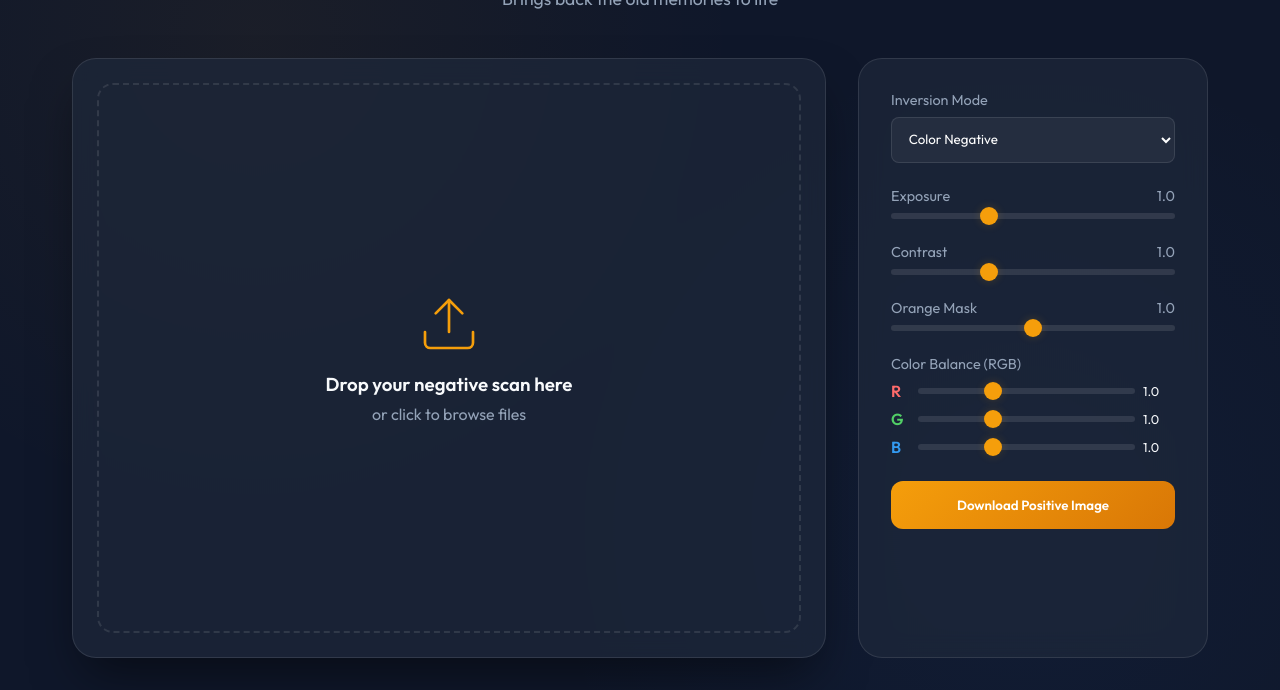
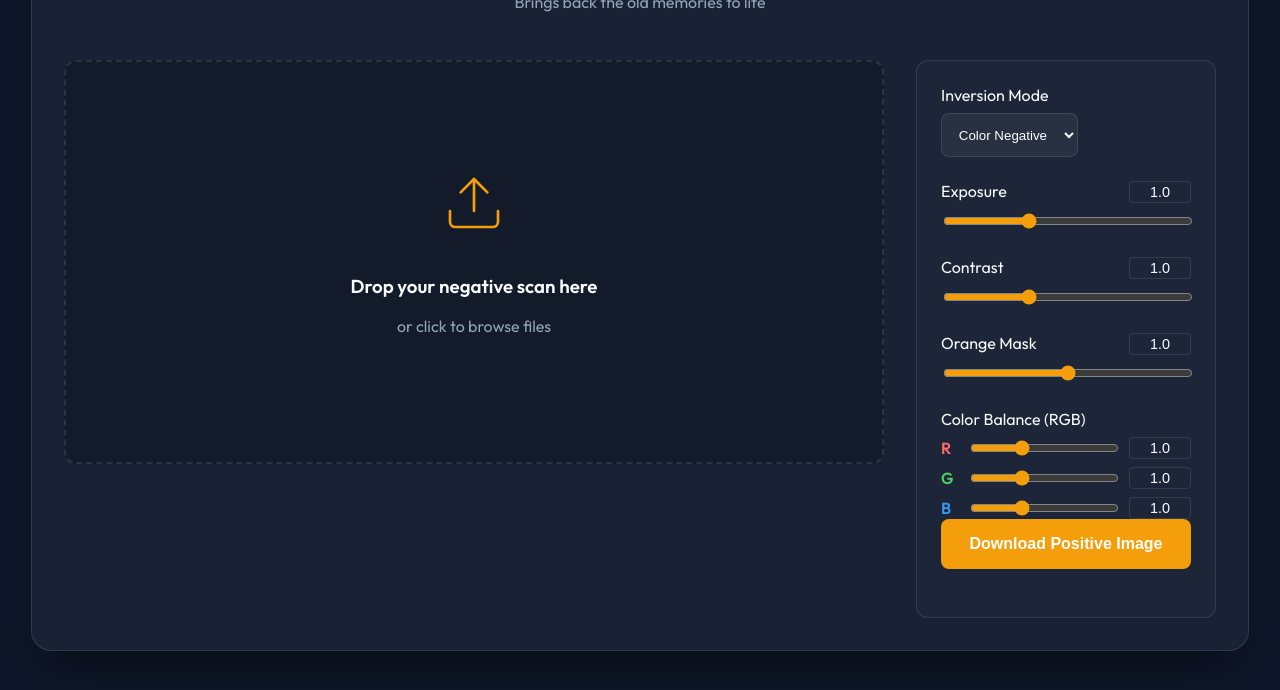
Before and after one commit to harsharv43/NegaPost, a plain HTML site: page index.html in a window 1280 px wide. Shown: the part 124-814 px from the top of the page. Drawn offline with Linux system fonts and the light colour scheme.

Commit message:
feat: Add number inputs for slider controls and refactor styling and layout

```diff
--- a/index.css
+++ b/index.css
@@ -1,173 +1,152 @@
+/* Existing styles */
 :root {
     --primary: #f59e0b;
-    --primary-glow: rgba(245, 158, 11, 0.2);
-    --secondary: #3b82f6;
     --bg-dark: #0f172a;
-    --card-bg: rgba(30, 41, 59, 0.7);
+    --glass-bg: rgba(30, 41, 59, 0.7);
+    --glass-border: rgba(255, 255, 255, 0.1);
     --text-main: #f8fafc;
     --text-dim: #94a3b8;
-    --glass-border: rgba(255, 255, 255, 0.1);
-}
-
-* {
-    margin: 0;
-    padding: 0;
-    box-sizing: border-box;
-    font-family: 'Outfit', sans-serif;
 }
 
 body {
+    margin: 0;
+    font-family: 'Outfit', sans-serif;
     background-color: var(--bg-dark);
     color: var(--text-main);
+    display: flex;
+    justify-content: center;
+    align-items: center;
     min-height: 100vh;
-    overflow-x: hidden;
-    background-image:
-        radial-gradient(circle at 20% 20%, rgba(245, 158, 11, 0.05) 0%, transparent 40%),
-        radial-gradient(circle at 80% 80%, rgba(59, 130, 246, 0.05) 0%, transparent 40%);
 }
 
 .app-container {
+    width: 90%;
     max-width: 1200px;
-    margin: 0 auto;
+    background: var(--glass-bg);
+    backdrop-filter: blur(12px);
+    border: 1px solid var(--glass-border);
+    border-radius: 20px;
     padding: 2rem;
+    box-shadow: 0 25px 50px -12px rgba(0, 0, 0, 0.5);
+    display: grid;
+    grid-template-rows: auto 1fr;
+    gap: 2rem;
 }
 
 header {
     text-align: center;
-    margin-bottom: 3rem;
-    animation: fadeInDown 1s ease-out;
 }
 
 h1 {
-    font-size: 3.5rem;
-    background: linear-gradient(to right, #f59e0b, #3b82f6);
+    font-size: 2.5rem;
+    margin: 0;
+    background: linear-gradient(to right, #f59e0b, #fbbf24);
     -webkit-background-clip: text;
+    background-clip: text;
     -webkit-text-fill-color: transparent;
-    letter-spacing: -1px;
-    margin-bottom: 0.5rem;
 }
 
-p.subtitle {
+.subtitle {
     color: var(--text-dim);
-    font-size: 1.1rem;
+    margin-top: 0.5rem;
 }
 
 .main-interface {
     display: grid;
-    grid-template-columns: 1fr 350px;
+    grid-template-columns: 1fr 300px;
     gap: 2rem;
+    align-items: start;
 }
 
 .viewer-section {
-    background: var(--card-bg);
-    backdrop-filter: blur(12px);
-    border: 1px solid var(--glass-border);
-    border-radius: 24px;
-    height: 600px;
+    background: rgba(0, 0, 0, 0.2);
+    border-radius: 12px;
+    min-height: 400px;
     display: flex;
-    flex-direction: column;
+    align-items: center;
+    justify-content: center;
+    border: 2px dashed var(--glass-border);
+    transition: all 0.3s;
+    position: relative;
     overflow: hidden;
-    position: relative;
-    box-shadow: 0 25px 50px -12px rgba(0, 0, 0, 0.5);
+}
+
+.viewer-section:hover {
+    border-color: var(--primary);
 }
 
 .drop-zone {
-    flex: 1;
-    display: flex;
-    flex-direction: column;
-    align-items: center;
-    justify-content: center;
-    border: 2px dashed var(--glass-border);
-    margin: 1.5rem;
-    border-radius: 16px;
-    transition: all 0.3s ease;
+    text-align: center;
     cursor: pointer;
 }
 
-.drop-zone:hover {
-    border-color: var(--primary);
-    background: rgba(245, 158, 11, 0.05);
-}
-
-.preview-container {
-    position: absolute;
-    top: 0;
-    left: 0;
-    width: 100%;
-    height: 100%;
-    display: none;
-}
-
-#image-canvas {
-    width: 100%;
-    height: 100%;
-    object-fit: contain;
-}
-
 .controls-sidebar {
-    background: var(--card-bg);
-    backdrop-filter: blur(12px);
+    background: rgba(255, 255, 255, 0.02);
+    padding: 1.5rem;
+    border-radius: 12px;
     border: 1px solid var(--glass-border);
-    border-radius: 24px;
-    padding: 2rem;
-    display: flex;
-    flex-direction: column;
-    gap: 1.5rem;
 }
 
 .control-group {
-    display: flex;
-    flex-direction: column;
-    gap: 0.5rem;
+    margin-bottom: 1.5rem;
 }
 
 label {
-    font-size: 0.9rem;
-    color: var(--text-dim);
     display: flex;
     justify-content: space-between;
+    margin-bottom: 0.5rem;
+    font-weight: 500;
 }
 
 input[type="range"] {
-    appearance: none;
-    background: rgba(255, 255, 255, 0.1);
-    height: 6px;
-    border-radius: 3px;
-    outline: none;
+    width: 100%;
+    accent-color: var(--primary);
 }
 
-input[type="range"]::-webkit-slider-thumb {
-    appearance: none;
-    width: 18px;
-    height: 18px;
-    background: var(--primary);
-    border-radius: 50%;
-    cursor: pointer;
-    box-shadow: 0 0 10px var(--primary-glow);
+.mini-input {
+    background: transparent;
+    border: 1px solid var(--glass-border);
+    color: var(--text-main);
+    width: 3.5rem;
+    border-radius: 4px;
+    text-align: center;
+    font-size: 0.9rem;
+    padding: 2px;
+}
+
+.mini-input::-webkit-inner-spin-button,
+.mini-input::-webkit-outer-spin-button {
+    -webkit-appearance: none;
+    margin: 0;
 }
 
 .action-btn {
-    background: linear-gradient(135deg, var(--primary), #d97706);
-    color: white;
+    width: 100%;
+    background: var(--primary);
     border: none;
     padding: 1rem;
-    border-radius: 12px;
+    font-size: 1rem;
     font-weight: 600;
+    color: white;
+    border-radius: 8px;
     cursor: pointer;
-    transition: transform 0.2s, box-shadow 0.2s;
-    margin-top: 1rem;
+    transition: transform 0.1s;
 }
 
 .action-btn:hover {
     transform: translateY(-2px);
-    box-shadow: 0 10px 20px -5px var(--primary-glow);
+    box-shadow: 0 10px 15px -3px rgba(245, 158, 11, 0.3);
 }
 
-@keyframes fadeInDown {
-    from { opacity: 0; transform: translateY(-20px); }
-    to { opacity: 1; transform: translateY(0); }
+#preview-container {
+    display: none;
+    width: 100%;
+    height: 100%;
 }
 
-@media (max-width: 900px) {
-    .main-interface { grid-template-columns: 1fr; }
+canvas {
+    max-width: 100%;
+    max-height: 100%;
+    display: block;
+    margin: 0 auto;
 }
--- a/index.html
+++ b/index.html
@@ -1,15 +1,18 @@
 <!DOCTYPE html>
 <html lang="en">
+
 <head>
     <meta charset="UTF-8">
     <meta name="viewport" content="width=device-width, initial-scale=1.0">
     <title>NegaPost | Convert Film Negatives to Memories</title>
-    <meta name="description" content="Bring your old film memories back to life. Instantly convert scanned negatives into vibrant positive photographs directly in your browser.">
+    <meta name="description"
+        content="Bring your old film memories back to life. Instantly convert scanned negatives into vibrant positive photographs directly in your browser.">
     <link rel="preconnect" href="https://fonts.googleapis.com">
     <link rel="preconnect" href="https://fonts.gstatic.com" crossorigin>
     <link href="https://fonts.googleapis.com/css2?family=Outfit:wght@300;400;600&display=swap" rel="stylesheet">
     <link rel="stylesheet" href="index.css">
 </head>
+
 <body>
     <div class="app-container">
         <header>
@@ -20,7 +23,9 @@
         <main class="main-interface">
             <section class="viewer-section" id="drop-area">
                 <div class="drop-zone" id="empty-state">
-                    <svg width="64" height="64" viewBox="0 0 24 24" fill="none" stroke="currentColor" stroke-width="1" stroke-linecap="round" stroke-linejoin="round" style="color: var(--primary); margin-bottom: 1rem;">
+                    <svg width="64" height="64" viewBox="0 0 24 24" fill="none" stroke="currentColor" stroke-width="1"
+                        stroke-linecap="round" stroke-linejoin="round"
+                        style="color: var(--primary); margin-bottom: 1rem;">
                         <path d="M21 15v4a2 2 0 0 1-2 2H5a2 2 0 0 1-2-2v-4"></path>
                         <polyline points="17 8 12 3 7 8"></polyline>
                         <line x1="12" y1="3" x2="12" y2="15"></line>
@@ -38,24 +43,28 @@
             <aside class="controls-sidebar">
                 <div class="control-group">
                     <label>Inversion Mode</label>
-                    <select id="mode" style="background: rgba(255,255,255,0.05); color: white; border: 1px solid var(--glass-border); padding: 0.8rem; border-radius: 8px;">
+                    <select id="mode"
+                        style="background: rgba(255,255,255,0.05); color: white; border: 1px solid var(--glass-border); padding: 0.8rem; border-radius: 8px;">
                         <option value="color">Color Negative</option>
                         <option value="bw">Black & White</option>
                     </select>
                 </div>
 
                 <div class="control-group">
-                    <label>Exposure <span id="val-exposure">1.0</span></label>
+                    <label>Exposure <input type="number" id="num-exposure" step="0.05" value="1.0"
+                            class="mini-input"></label>
                     <input type="range" id="exposure" min="0.5" max="2.0" step="0.05" value="1.0">
                 </div>
 
                 <div class="control-group">
-                    <label>Contrast <span id="val-contrast">1.0</span></label>
+                    <label>Contrast <input type="number" id="num-contrast" step="0.05" value="1.0"
+                            class="mini-input"></label>
                     <input type="range" id="contrast" min="0.5" max="2.0" step="0.05" value="1.0">
                 </div>
 
                 <div class="control-group">
-                    <label>Orange Mask <span id="val-mask">1.0</span></label>
+                    <label>Orange Mask <input type="number" id="num-mask" step="0.05" value="1.0"
+                            class="mini-input"></label>
                     <input type="range" id="orange-mask" min="0" max="2.0" step="0.05" value="1.0">
                 </div>
 
@@ -64,25 +73,29 @@
                     <div style="display: grid; gap: 0.5rem;">
                         <div style="display: flex; align-items: center; gap: 0.5rem;">
                             <span style="color: #ff6b6b; font-weight: bold; width: 1.2rem;">R</span>
-                            <input type="range" id="channel-r" min="0.5" max="2.0" step="0.05" value="1.0" style="flex: 1;">
-                            <span id="val-channel-r" style="font-size: 0.8rem; width: 2rem;">1.0</span>
+                            <input type="range" id="channel-r" min="0.5" max="2.0" step="0.05" value="1.0"
+                                style="flex: 1;">
+                            <input type="number" id="num-channel-r" step="0.05" value="1.0" class="mini-input">
                         </div>
                         <div style="display: flex; align-items: center; gap: 0.5rem;">
                             <span style="color: #51cf66; font-weight: bold; width: 1.2rem;">G</span>
-                            <input type="range" id="channel-g" min="0.5" max="2.0" step="0.05" value="1.0" style="flex: 1;">
-                            <span id="val-channel-g" style="font-size: 0.8rem; width: 2rem;">1.0</span>
+                            <input type="range" id="channel-g" min="0.5" max="2.0" step="0.05" value="1.0"
+                                style="flex: 1;">
+                            <input type="number" id="num-channel-g" step="0.05" value="1.0" class="mini-input">
                         </div>
                         <div style="display: flex; align-items: center; gap: 0.5rem;">
                             <span style="color: #339af0; font-weight: bold; width: 1.2rem;">B</span>
-                            <input type="range" id="channel-b" min="0.5" max="2.0" step="0.05" value="1.0" style="flex: 1;">
-                            <span id="val-channel-b" style="font-size: 0.8rem; width: 2rem;">1.0</span>
+                            <input type="range" id="channel-b" min="0.5" max="2.0" step="0.05" value="1.0"
+                                style="flex: 1;">
+                            <input type="number" id="num-channel-b" step="0.05" value="1.0" class="mini-input">
                         </div>
                     </div>
 
-                <button class="action-btn" id="download-btn">Download Positive Image</button>
+                    <button class="action-btn" id="download-btn">Download Positive Image</button>
             </aside>
         </main>
     </div>
     <script src="app.js"></script>
 </body>
+
 </html>
```
Also changed, not shown: app.js (+23 -4 lines).
